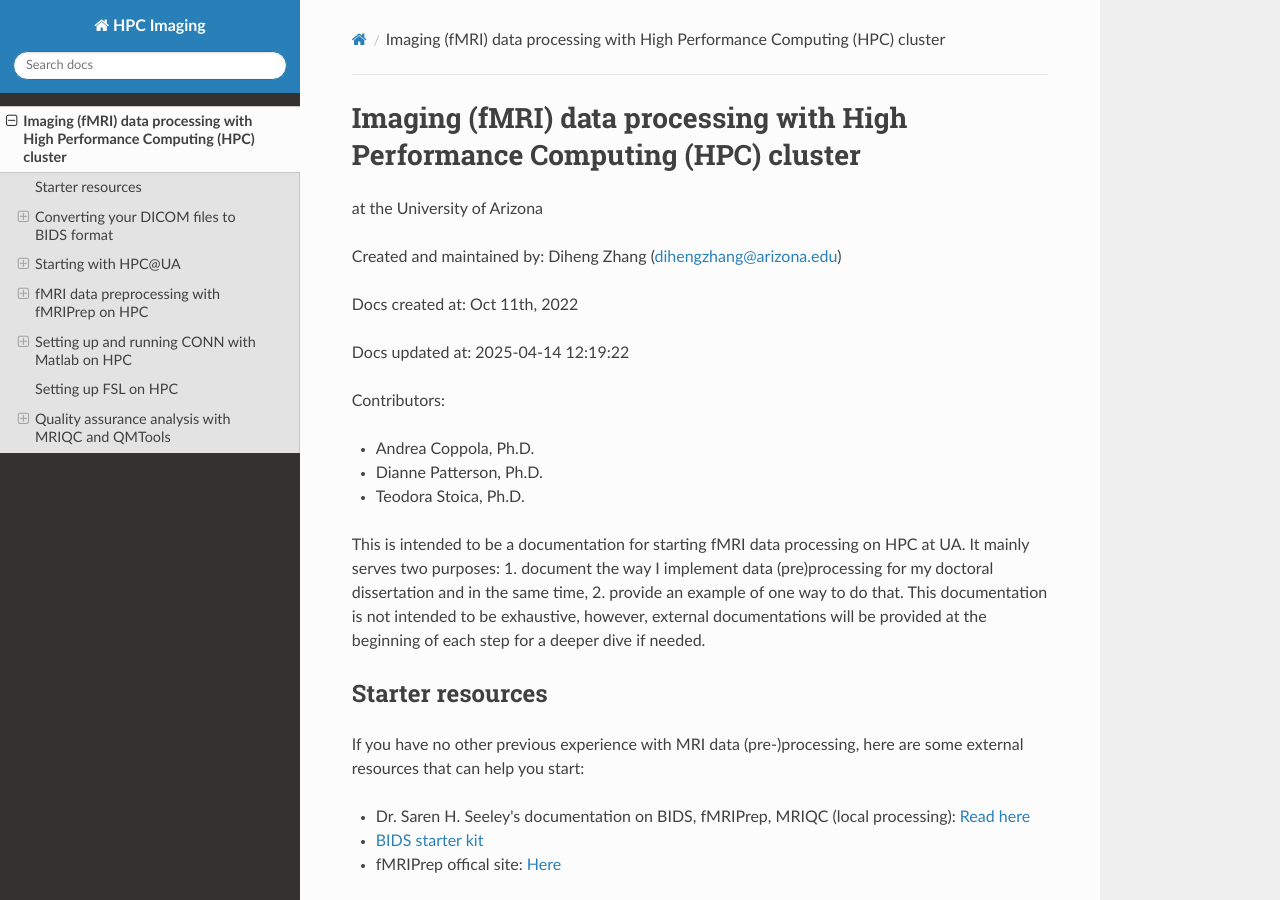
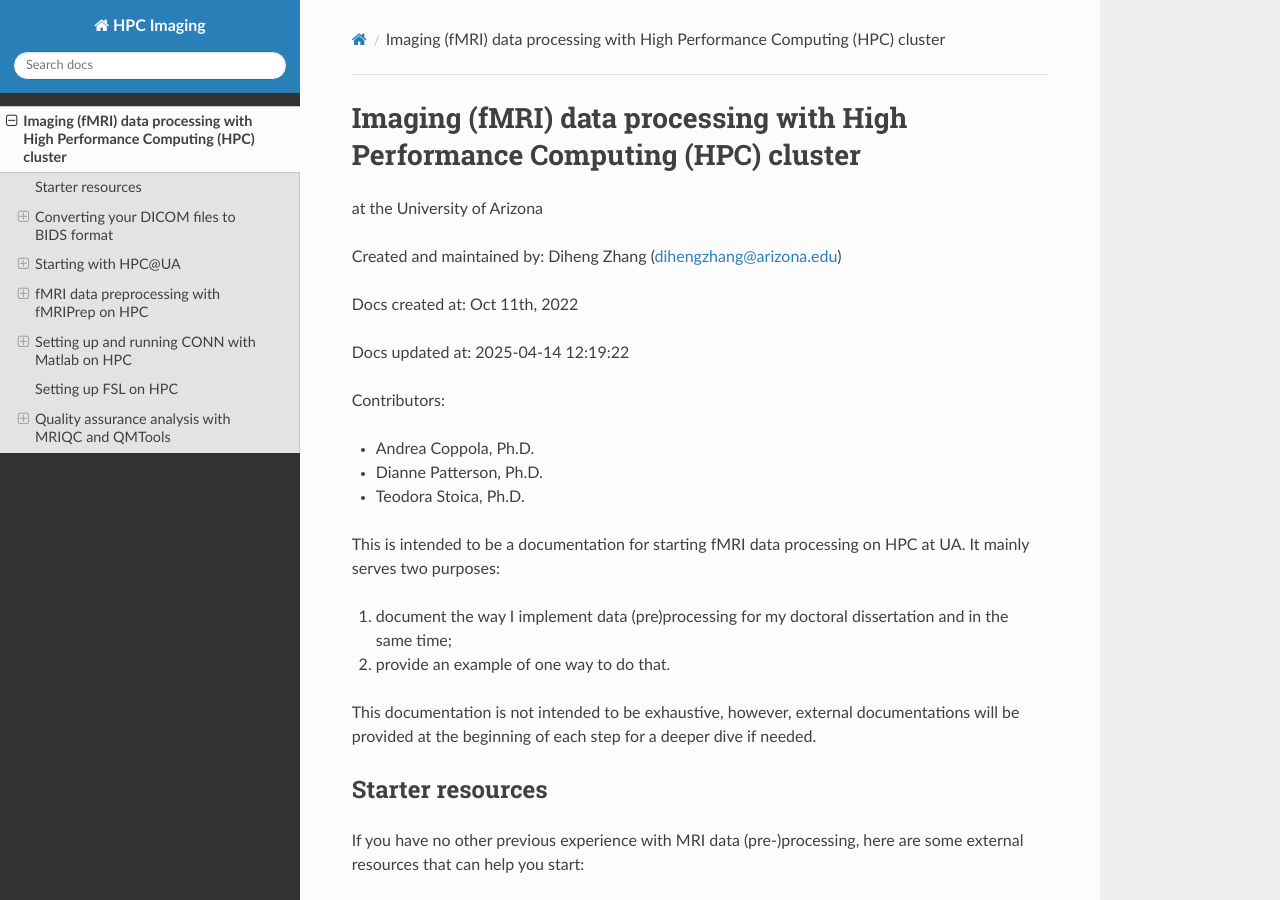
Before and after one commit to Diheng/HPC_imaging, an MkDocs documentation site: the page built from docs/index.md, in a window 1280 px wide and 900 px high. Built offline with MkDocs 1.6.1, drawn with Linux system fonts in a browser that asks for light colours; nearby versions of some CDN libraries.

Commit message:
Adjusted format

```diff
--- a/docs/index.md
+++ b/docs/index.md
@@ -15,11 +15,16 @@ Contributors:
 - Teodora Stoica, Ph.D.
 
 This is intended to be a documentation for starting fMRI data processing on HPC
-at UA. It mainly serves two purposes: 1. document the way I implement data
-(pre)processing for my doctoral dissertation and in the same time, 2. provide
-an example of one way to do that. This documentation is not intended to be
-exhaustive, however, external documentations will be provided at the beginning
-of each step for a deeper dive if needed.
+at UA. It mainly serves two purposes:
+
+1. document the way I implement data (pre)processing for my doctoral
+   dissertation and in the same time;
+
+2. provide an example of one way to do that.
+
+This documentation is not intended to be  exhaustive, however, external
+documentations will be provided at the beginning  of each step for a deeper dive
+if needed.
 
 ## Starter resources
 
```
